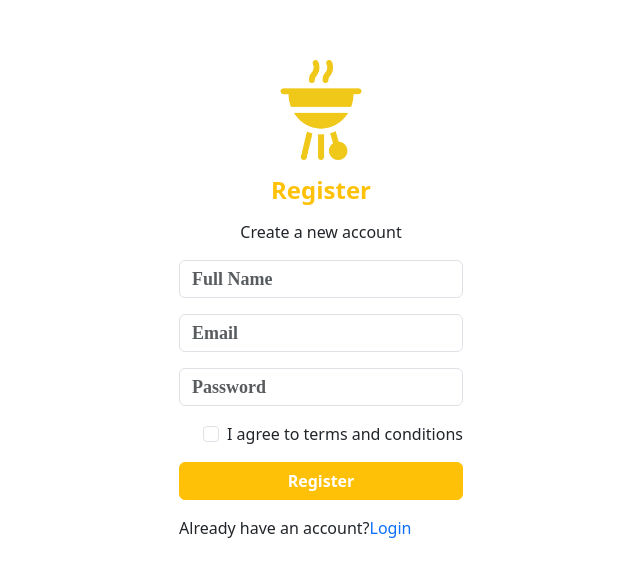
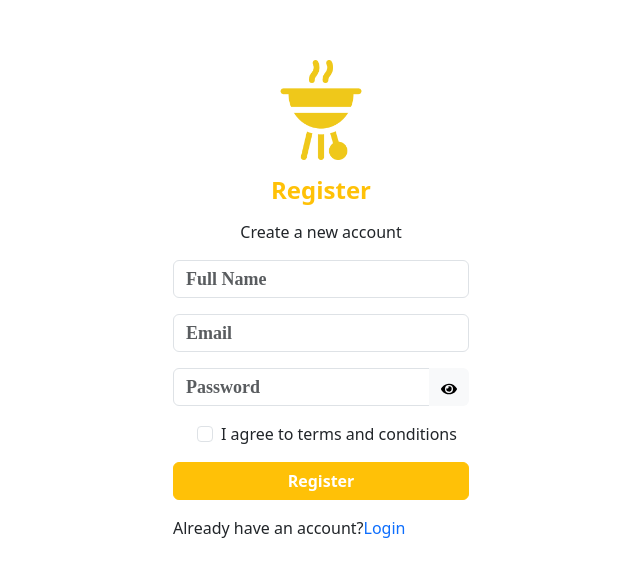
Before and after one commit to Damassetiadi99/projectReactDaamas, a React (Vite) app: page /register in a window 1280 px wide. Shown: the part 116-692 px from the top of the page, without its empty margins (319-959 px from the left). Built offline with nearby package versions, Linux system fonts and the light colour scheme.

Commit message:
added spinner,icon password,AOS

```diff
--- a/src/pages/login/index.jsx
+++ b/src/pages/login/index.jsx
@@ -1,12 +1,13 @@
 import React, { useState } from "react";
 import { Link } from "react-router-dom";
-import { Container, Row, Col, Form, Button } from "react-bootstrap";
+import { Container, Row, Col, Form, Button, InputGroup } from "react-bootstrap";
 import logo from "../../../src/assets/logologin.png";
 import { useNavigate } from "react-router";
 import { useDispatch, useSelector } from "react-redux";
 import { login } from "../../redux/action/auth";
 import { toast } from "react-toastify";
 import "react-toastify/dist/ReactToastify.css";
+import { FaEye, FaEyeSlash } from "react-icons/fa";
 
 export default function Login() {
   const dispatch = useDispatch();
@@ -17,12 +18,18 @@ export default function Login() {
     password: "",
   });
   const [isCheckboxChecked, setIsCheckboxChecked] = useState(false);
+  const [showPassword, setShowPassword] = useState(false);
+
   const onChange = (e) => {
     setInputData({ ...inputData, [e.target.name]: e.target.value });
     console.log(inputData);
   };
   const handleCheckboxChange = (e) => {
     setIsCheckboxChecked(e.target.checked);
+  };
+
+  const toggleShowPassword = () => {
+    setShowPassword(!showPassword);
   };
   const postData = async (e) => {
     e.preventDefault();
@@ -61,14 +68,23 @@ export default function Login() {
               placeholder="Email"
             />
 
+            <InputGroup className="mb-3">
               <input
-              type="password"
+                type={showPassword ? "text" : "password"}
                 name="password"
                 value={inputData.password}
-              className="form-control col-4 mb-3"
+                className="form-control"
                 onChange={onChange}
                 placeholder="Password"
               />
+              <Button
+                variant="light"
+                onClick={toggleShowPassword}
+                style={{ border: "none", outline: "none" }}
+              >
+                {showPassword ? <FaEyeSlash /> : <FaEye />}
+              </Button>
+            </InputGroup>
 
             <Form.Group className="my-3 form-check">
               <Form.Check
--- a/src/pages/menu/index.jsx
+++ b/src/pages/menu/index.jsx
@@ -3,7 +3,7 @@ import { Fragment, useEffect, useState, useCallback } from "react";
 import { Link, Navigate, useNavigate } from "react-router-dom";
 import Alert from "../../component/alert";
 import "./menu.css";
-import { Bounce, toast, ToastContainer, Zoom } from "react-toastify";
+import {toast, ToastContainer, Zoom } from "react-toastify";
 import "react-toastify/dist/ReactToastify.css";
 import Navigation from "../../component/navbar";
 import { Spinner } from "react-bootstrap";
@@ -202,19 +202,13 @@ export default function Menu() {
           </Col>
         </Row>
       </Container>
-      <Container className="my-5 shadow border-radius-2" >
-
-      {/* {isLoading ? (
+      <Container className="my-5 shadow border-radius-2">
+        {isLoading ? (
           <Spinner animation="border" role="status" className="mt-5">
             <span className="visually-hidden">Loading...</span>
           </Spinner>
         ) : (
           data?.data?.map((item, index) => (
-            // ... (existing code)
-          ))
-        )} */}
-        {data?.data?.map((item, index) => {
-          return (
             <div key={index}>
               <Row>
                 <Col
@@ -227,14 +221,14 @@ export default function Menu() {
                       width={300}
                       height={350}
                       alt="menu"
-                      className="image-menu border-radius-3 shadow-2"
+                      className="rounded-3 shadow-2"
                     />
                   </Link>
                 </Col>
                 <Col md={8}>
                   <div className="my-5">
                     <h5 className="fw-bold">{item.title}</h5>
-                    <p className="fs-5 m-0">Ingredients</p>
+                    <p className="fs-5 m-0 fw-bold">Ingredients :</p>
                     <ul>
                       {item.ingredients.split(",").map((ingredient, index) => (
                         <li key={index}>{ingredient.trim()}</li>
@@ -247,12 +241,10 @@ export default function Menu() {
                       10 Likes - 12 Comments - 3 Bookmarks
                     </Button>
                     <div className="d-flex gap-2 my-2">
-
                       <p className="m-0 d-flex align-items-center fw-semibold">
                         {item.author}
                       </p>
                     </div>
-
                     <div className="md-6 d-flex justify-content-space-between gap-4 my-4 ml-3">
                       <Link to={`/update-menu/${item.id}`}>
                         <button className="btn btn-primary" md={3}>
@@ -271,8 +263,8 @@ export default function Menu() {
                 </Col>
               </Row>
             </div>
-          );
-        })}
+          ))
+        )}
       </Container>
       <div className="items-center">
         {showAlert && (
@@ -284,6 +276,7 @@ export default function Menu() {
             variant="warning"
             className="fw-bold text-white"
             type="submit"
+            disabled={previousDisabled}
           >
             previous
           </Button>
@@ -294,6 +287,7 @@ export default function Menu() {
             variant="warning"
             className="fw-bold text-white"
             type="submit"
+            disabled={nextDisabled}
           >
             next
           </Button>
--- a/src/pages/register/index.jsx
+++ b/src/pages/register/index.jsx
@@ -1,9 +1,9 @@
-import { Container, Row, Col, Form, Button } from "react-bootstrap";
+import { Container, Row, Col, Form, Button,InputGroup } from "react-bootstrap";
 import React, { useState } from "react";
 import logo from "../../../src/assets/logologin.png";
 import { useDispatch,useSelector } from "react-redux";
-import { Bounce, toast, ToastContainer } from "react-toastify";
-
+import {  toast, ToastContainer } from "react-toastify";
+import { FaEye, FaEyeSlash } from "react-icons/fa";
 import { Link, useNavigate } from "react-router-dom";
 import { register } from "../../redux/action/auth";
 import "react-toastify/dist/ReactToastify.css";
@@ -14,7 +14,6 @@ import "react-toastify/dist/ReactToastify.css";
 export default function Register() {
   const navigate = useNavigate();
   const dispatch = useDispatch();
-  const [isCheckboxChecked, setIsCheckboxChecked] = useState(false);
 
   const [inputData, setInputData] = useState({
     username: "",
@@ -22,6 +21,9 @@ export default function Register() {
     password: "",
   });
   const { isError} = useSelector((state) => state.authReducer);
+  const [isCheckboxChecked, setIsCheckboxChecked] = useState(false);
+  const [showPassword, setShowPassword] = useState(false);
+
 
   const onChange = (e) => {
     setInputData({
@@ -31,6 +33,9 @@ export default function Register() {
   };
   const handleCheckboxChange = (e) => {
     setIsCheckboxChecked(e.target.checked);
+  };
+  const toggleShowPassword = () => {
+    setShowPassword(!showPassword);
   };
   const postData =  async(e) => {
     e.preventDefault();
@@ -76,14 +81,24 @@ export default function Register() {
               onChange={onChange}
               placeholder="Email"
             />
+
+         <InputGroup className="mb-3">
               <input
-              type="password"
+                type={showPassword ? "text" : "password"}
                 name="password"
                 value={inputData.password}
-              className="form-control col-4 mb-3"
+                className="form-control"
                 onChange={onChange}
                 placeholder="Password"
               />
+              <Button
+                variant="light"
+                onClick={toggleShowPassword}
+                style={{ border: "none", outline: "none" }}
+              >
+                {showPassword ? <FaEyeSlash /> : <FaEye />}
+              </Button>
+            </InputGroup>
             <Form.Group className="my-3 form-check">
               <Form.Check
                 type="checkbox"
--- a/src/redux/action/auth.jsx
+++ b/src/redux/action/auth.jsx
@@ -1,9 +1,7 @@
 import axios from "axios";
-
-
 export const login=(data,navigate)=>async(dispatch)=>{
     try {
-        dispatch({type :'AUTH_LOGIN_PENDING'})
+    dispatch({type :'AUTH_LOGIN_PENDING'})
     const result = await axios.post(import.meta.env.VITE_BASE_URL+`/users/login`,data)
     localStorage.setItem("token",result.data.users.token)
     localStorage.setItem('photo',result.data.users.photo)
```
Also changed, not shown: src/App.jsx (+0 -9 lines). Lines whose indentation alone changed are shown as unchanged.
